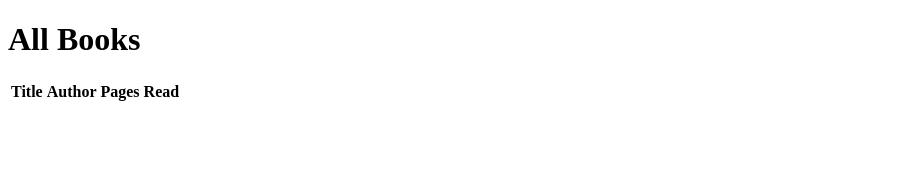
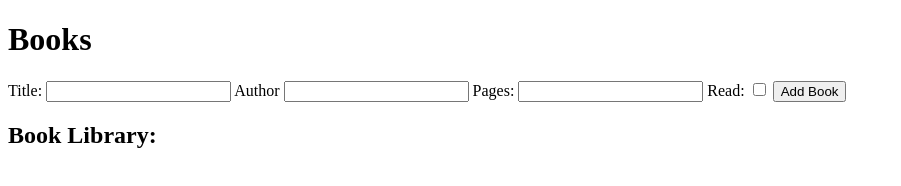
Before and after one commit to okediarthur/Library, a plain HTML site: page index.html in a window 1280 px wide. Shown: the whole page, without its empty margins (0-901 px from the left). Drawn offline with Linux system fonts and the light colour scheme.

Commit message:
html code modification

```diff
--- a/app.js
+++ b/app.js
@@ -27,5 +27,7 @@ function Book(title, author, pages, read){
 }
 
 function addBookToLibrary(){
+    //Get book title
+    var title = document.getElementById('title').value;
 
 }
--- a/index.html
+++ b/index.html
@@ -7,15 +7,19 @@
     <title>Library</title>
   </head>
   <body>
-    <div class="user-input"></div>
-    <h1>All Books</h1>
-    <table>
-      <tr>
-        <th>Title</th>
-        <th>Author</th>
-        <th>Pages</th>
-        <th>Read</th>
-      </tr>
-    </table>
+    <h1>Books</h1>
+    <label for="title">Title:</label>
+    <input type="text" id="title" />
+    <label for="author">Author</label>
+    <input type="text" id="author" />
+    <label for="pages">Pages:</label>
+    <input type="number" id="pages" />
+    <label for="read">Read:</label>
+    <input type="checkbox" id="read" />
+
+    <button onclick="addBook()">Add Book</button>
+
+    <h2>Book Library:</h2>
+    <ul id="bookLibrary"></ul>
   </body>
 </html>
```
